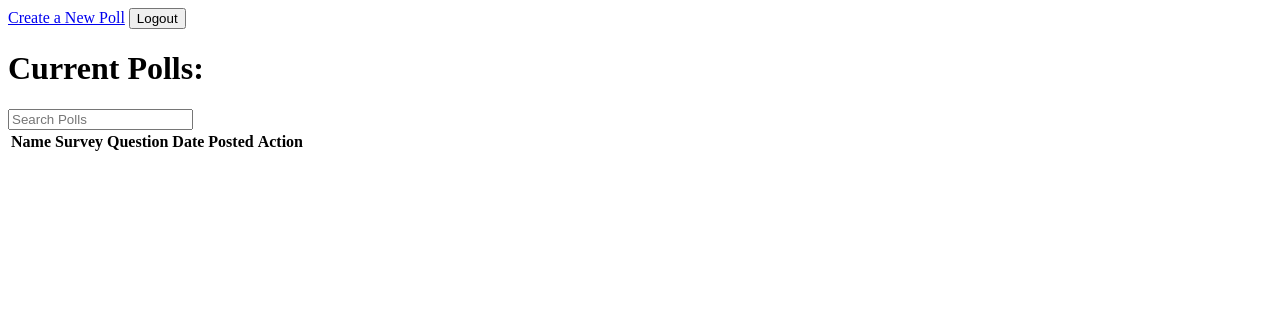
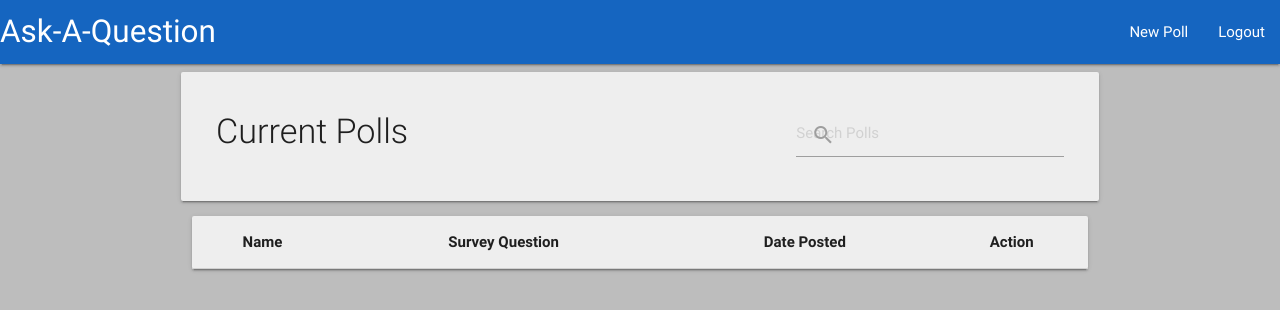
Before and after one commit to RossHargrove2856/Ask-A-Question, a website: page client/index.html at #!/polls in a window 1280 px wide. Drawn offline with nearby package versions, Linux system fonts and the light colour scheme; no server answers; files whose address does not match are found by name.

Commit message:
Updated design using materialize

```diff
--- a/client/index.html
+++ b/client/index.html
@@ -2,7 +2,11 @@
 <html ng-app="app">
 <head>
     <meta charset="utf-8">
-    <title>Survey</title>
+    <title>Ask-A-Question</title>
+    <link rel="stylesheet" type="text/css" href="materialize/bin/materialize.css">
+    <link rel="stylesheet" href="https://fonts.googleapis.com/icon?family=Material+Icons">
+    <script src="jquery/dist/jquery.js"></script>
+    <script src="materialize/bin/materialize.js"></script>
     <script src="angular/angular.js"></script>
     <script src="angular-route/angular-route.js"></script>
     <script src="angular-cookies/angular-cookies.min.js"></script>
@@ -11,8 +15,13 @@
     <script src="assets/factories/pollsFactory.js"></script>
     <script src="assets/controllers/userController.js"></script>
     <script src="assets/controllers/pollController.js"></script>
+    <script>
+        $(document).ready(function(){
+            $(".button-collapse").sideNav();
+        })
+    </script>
 </head>
-<body ng-view="">
+<body ng-view="" class="grey lighten-1">
 
 </body>
 </html>
--- a/client/partials/all.html
+++ b/client/partials/all.html
@@ -1,11 +1,33 @@
 <div ng-controller="userController as UC">
-    <a href="#!/polls/new">Create a New Poll</a>
-    <button ng-click="UC.logout()">Logout</button>
-    <h1>Current Polls:</h1>
+    <nav>
+        <div class="nav-wrapper blue darken-3">
+            <a href="#" class="brand-logo">Ask-A-Question</a>
+            <a href="#" data-activates="mobile-demo" class="button-collapse"><i class="material-icons">menu</i></a>
+            <ul id="nav-mobile" class="right">
+                <li><a href="#!/polls/new">New Poll</a></li>
+                <li><a ng-click="UC.logout()">Logout</a></li>
+            </ul>
+            <ul class="side-nav" id="mobile-demo">
+                <li><a href="#!/polls/new">New Poll</a></li>
+                <li><a href="#">Logout</a></li>
+            </ul>
+        </div>
+    </nav>
+    <div class="container">
+        <div class="row card-panel grey lighten-3">
+            <div class="col s5">
+                <h4 class="light">Current Polls</h4>
+            </div>
+            <div class="col s4 offset-s3">
                 <form>
-        <input type="text" placeholder="Search Polls" ng-model="survey_search">
+                    <div class="input-field">
+                        <input id="search" type="search" placeholder="Search Polls" ng-model="survey_search">
+                        <label class="label-icon" for="search"><i class="material-icons">search</i></label>
+                    </div>
                 </form>
-    <table>
+            </div>
+        </div>
+        <table class="centered card-panel grey lighten-3">
             <thead>
                 <tr>
                     <th>Name</th>
@@ -19,8 +41,9 @@
                     <td>{{ poll.author.name }}</td>
                     <td><a href="#!/polls/{{ poll._id }}">{{ poll.question }}</a></td>
                     <td>{{ poll.updatedAt | date: yyyy/MM/dd }}</td>
-                <td><button ng-if="PC.user == poll.author._id" ng-click="PC.destroy(poll._id)">Delete</button></td>
+                    <td><button ng-if="PC.user == poll.author._id" ng-click="PC.destroy(poll._id)" class="waves-effect waves-light btn blue darken-3"><i class="material-icons left">delete</i>Delete</button></td>
                 </tr>
             </tbody>
         </table>
     </div>
+</div>
```
Also changed, not shown: client/partials/login.html (+9 -5 lines), client/partials/new.html (+20 -3 lines). Lines whose indentation alone changed are shown as unchanged.
